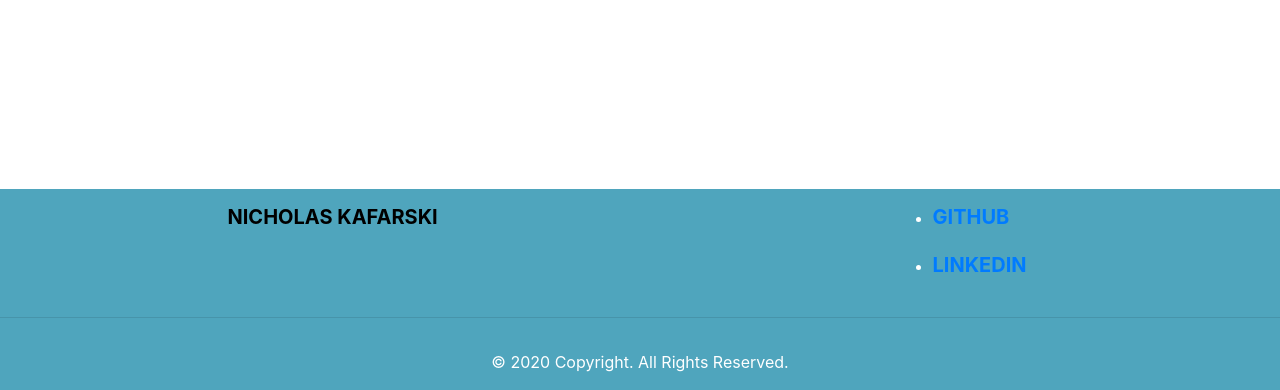
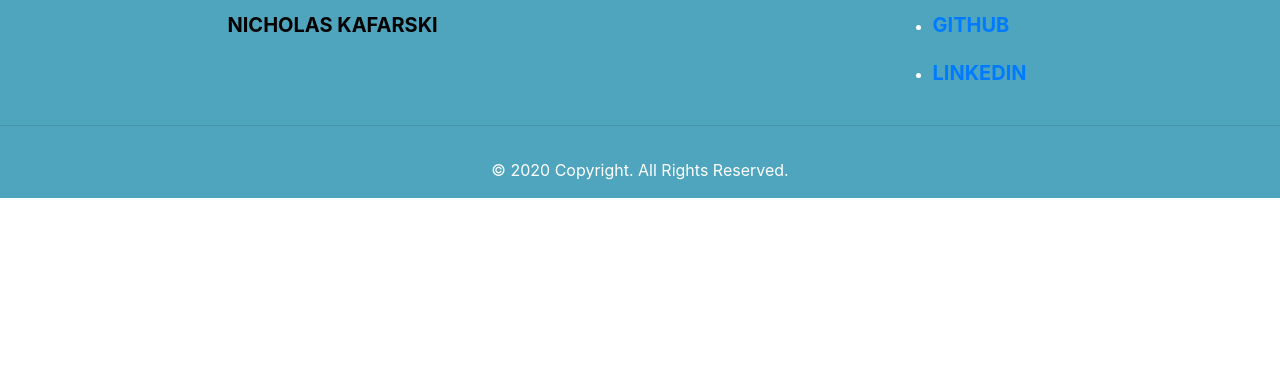
Before and after one commit to nak29/port, a plain HTML site: page index.html in a window 1280 px wide. Shown: the part 1333-1723 px from the top of the page. After the commit the page ends 1531 px from the top, so only its background shows below. Drawn offline with nearby package versions, Linux system fonts and the light colour scheme.

Commit message:
adding footer

```diff
--- a/index.html
+++ b/index.html
@@ -51,7 +51,7 @@
     .footer
     {
         color: white;
-        margin-top: 15%;
+        margin-top: 0;
     }
 </style>
 <footer class="footer" style="background-color: #4fa5bd;">
```
